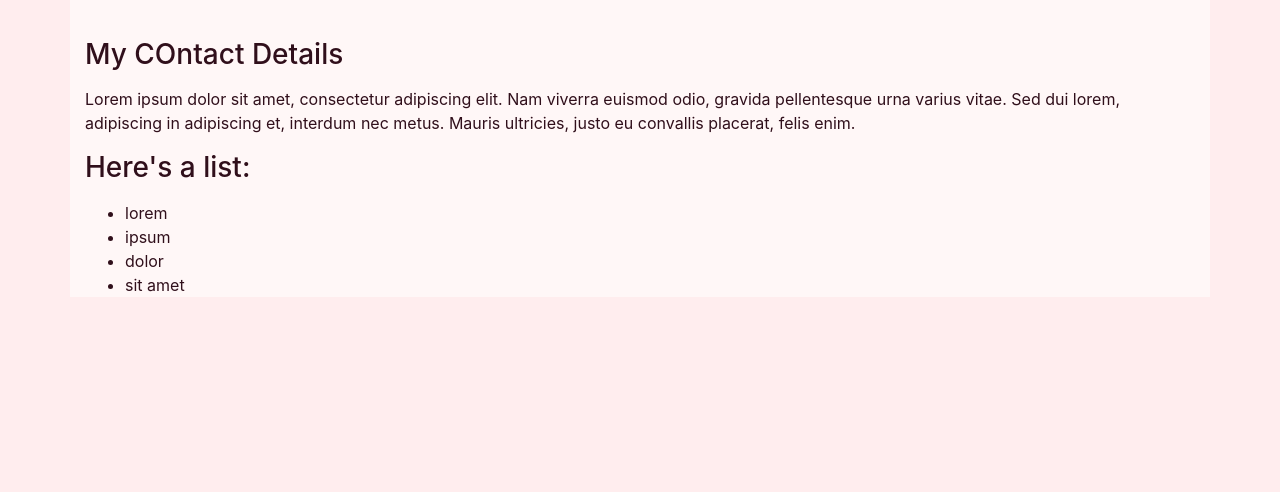
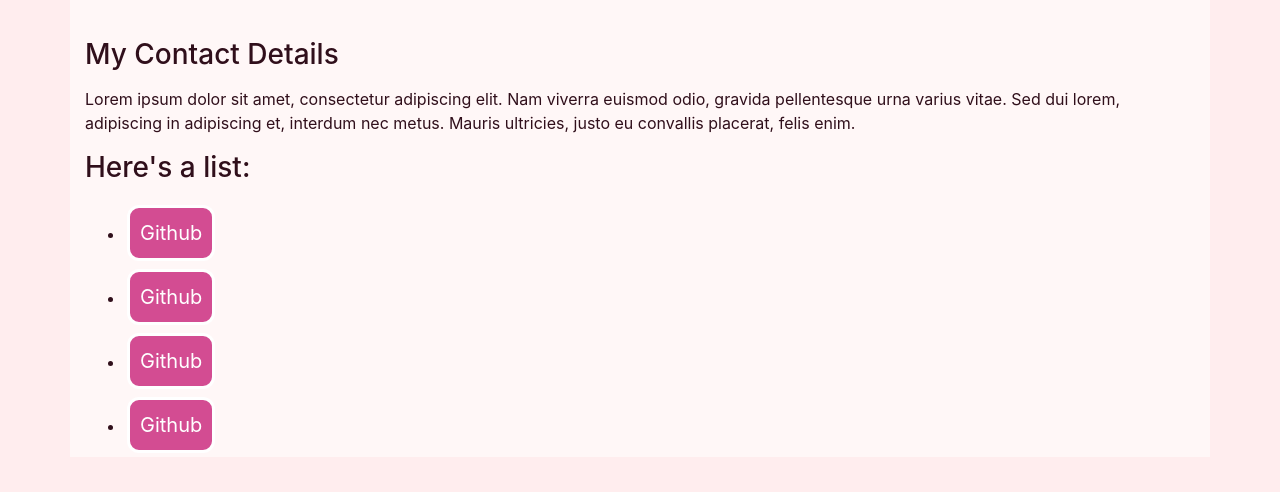
Before and after one commit to bethogilvy/WEBSITE-STUFF, a plain HTML site: page contact.html in a window 1280 px wide. Shown: the part 98-590 px from the top of the page. Drawn offline with Linux system fonts and the light colour scheme.

Commit message:
contact update

```diff
--- a/contact.html
+++ b/contact.html
@@ -19,14 +19,14 @@
 </nav>
 
 <div class="container">
-  <h3 class="my-3">My COntact Details</h3>
+  <h3 class="my-3">My Contact Details</h3>
   <p>Lorem ipsum dolor sit amet, consectetur adipiscing elit. Nam viverra euismod odio, gravida pellentesque urna varius vitae. Sed dui lorem, adipiscing in adipiscing et, interdum nec metus. Mauris ultricies, justo eu convallis placerat, felis enim.</p>
   <h3 class="my-3">Here's a list:</h3>
   <ul>
-    <li>lorem</li>
-    <li>ipsum</li>
-    <li>dolor</li>
-    <li>sit amet</li>
+    <li><a href="https://github.com/bethogilvy" button class="button">Github</button></a></li>
+    <li><a href="https://github.com/bethogilvy" button class="button">Github</button></a></li>
+    <li><a href="https://github.com/bethogilvy" button class="button">Github</button></a></li>
+    <li><a href="https://github.com/bethogilvy" button class="button">Github</button></a></li>
   </ul>
 
 
```
